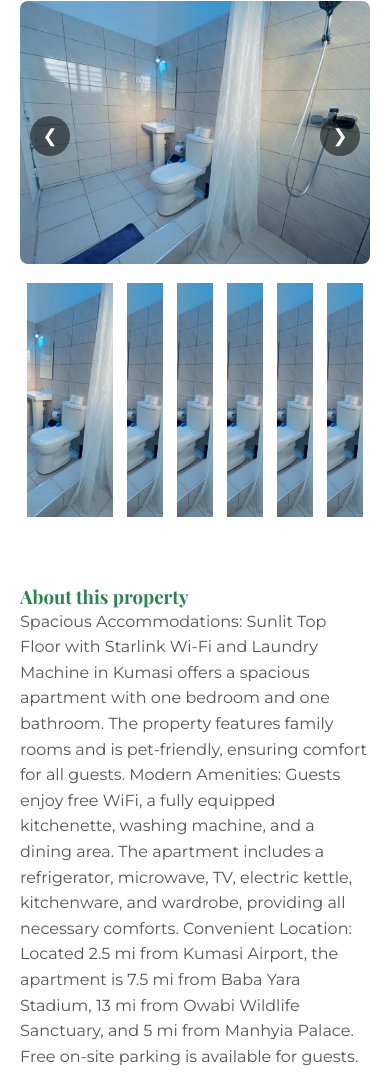
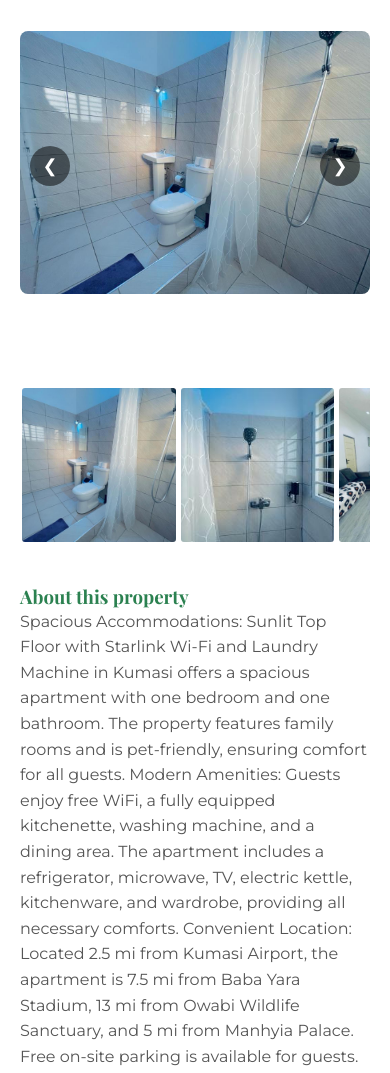
Before and after one commit to E-namBans/Greenestate, a plain HTML site: page house1.html in a window 390 px wide. Shown: the part 858-1931 px from the top of the page. Drawn offline with nearby package versions, Linux system fonts and the light colour scheme; a script that the page names is missing.

Commit message:
Add files via upload

```diff
--- a/house1.css
+++ b/house1.css
@@ -8,9 +8,7 @@
 
 
 #house1{
-        /* padding-top: 20px; */
-    margin-top: 30px !important;
-    /* border: 3px solid green; */
+           margin-top: 30px !important;
 }
 
 
@@ -21,42 +19,36 @@
           justify-content: space-between;
                     width: 100%;
             gap: 5px;
-            /* border: 3px solid red; */
-            height: 70vh;
+                  height: 70vh;
                           }
 
 
         /* First Column - Thumbnails */
         .thumbnail-column {
              width: 25%;
-     display: grid !important;
-    grid-template-columns: repeat(auto-fit, minmax(90px, 1fr)) !important;
+     display: column !important;
+    grid-template-columns: repeat(auto-fit, minmax(190px, 11fr)) !important;
 
-    row-gap: 11px !important;
-/* border: 2px solid rgb(17, 0, 255); */
+    row-gap: 1px !important;
+    column-gap: 1px;
 
                    }
 
                     .thumbnail-column img {
-                        height: 80%;
-                        width:90%;
-
-                        padding: 5px;
-                    }
+                        height: max-content !important;
+                        width:45%;                   }
 
         .thumbnail {
-            width: 100px !important;
-            aspect-ratio: 1;
+                      aspect-ratio: 1;
             object-fit: cover;
             cursor: pointer;
             border: 2px solid transparent;
             border-radius: 5px;
             transition: all 0.3s;
-            /* border: 3px solid #2E8B57; */
         }
 
         .thumbnail.active {
-            /* border-color: #2E8B57 !important; */
+            border-color: #2E8B57 !important;
             transform: scale(1.05);
         }
 
@@ -129,11 +121,11 @@
             .thumbnail-column {
                 width: 100%;
              display: flex !important;
-
+           margin-top: -100px;
                 overflow-x: auto;
-                overflow-y:auto;
+                overflow-y:hidden;
                 /* border: 3px solid rgb(21, 11, 110); */
-                height: 450px;
+                height: 200px !important;
             }
 
             .content-column {
--- a/house1.html
+++ b/house1.html
@@ -152,21 +152,21 @@
         <div class="thumbnail-column">
 
   <img src="Images/house1/504624881.jpg?text=2" class="thumbnail" data-index="1">
-  <div>
-      <img src="Images/house1/504624881.jpg?text=2" class="thumbnail" data-index="2">
-  </div>
-    <div>
-      <img src="Images/house1/504624881.jpg?text=2" class="thumbnail" data-index="3">
-  </div>
-    <div>
+
+      <img src="Images/house1/504649304.jpg?text=2" class="thumbnail" data-index="2">
+
+
+      <img src="Images/house1/556380037.jpg?text=2" class="thumbnail" data-index="3">
+
+
       <img src="Images/house1/504624881.jpg?text=2" class="thumbnail" data-index="4">
-  </div>
-    <div>
+
+
       <img src="Images/house1/504624881.jpg?text=2" class="thumbnail" data-index="5">
-  </div>
-    <div>
-      <img src="Images/house1/504624881.jpg?text=2" class="thumbnail" data-index="5">
-  </div>
+
+
+      <img src="Images/house1/504624881.jpg?text=2" class="thumbnail" data-index="6">
+
 
 
 
--- a/houseapp.js
+++ b/houseapp.js
@@ -6,9 +6,12 @@
 
             const images = [
                 "Images/house1/504624881.jpg?text=Image+1",
-                "Images/house1/504624881.jpg?text=Image+2",
-                "/Images/house1/504649304.jpg?text=Image+3",
-                "https://via.placeholder.com/600x400/006400/FFFFFF?text=Image+4"
+                "Images/house1/504649304.jpg?text=Image+2",
+                "/Images/house1/556380037.jpg?text=Image+3",
+                 "/Images/house1/504624881.jpg?text=Image+4",
+                  "/Images/house1/504624881.jpg?text=Image+5",
+                   "/Images/house1/504624881.jpg?text=Image+6"
+
             ];
 
             let currentIndex = 0;
@@ -43,13 +46,13 @@
                 });
             });
 
-            // Navigation buttons
-           // leftBtn.addEventListener('click', () => updateImage(currentIndex - 1));
-            //rightBtn.addEventListener('click', () => updateImage(currentIndex + 1));
+           // Navigation buttons
+           leftBtn.addEventListener('click', () => updateImage(currentIndex - 1));
+            rightBtn.addEventListener('click', () => updateImage(currentIndex + 1));
 
-            // Keyboard navigation
-        //    document.addEventListener('keydown', function(e) {
-          //      if (e.key === 'ArrowLeft') updateImage(currentIndex - 1);
-            //    if (e.key === 'ArrowRight') updateImage(currentIndex + 1);
-            //});
+           // Keyboard navigation
+           document.addEventListener('keydown', function(e) {
+               if (e.key === 'ArrowLeft') updateImage(currentIndex - 1);
+               if (e.key === 'ArrowRight') updateImage(currentIndex + 1);
+            });
         });
```
